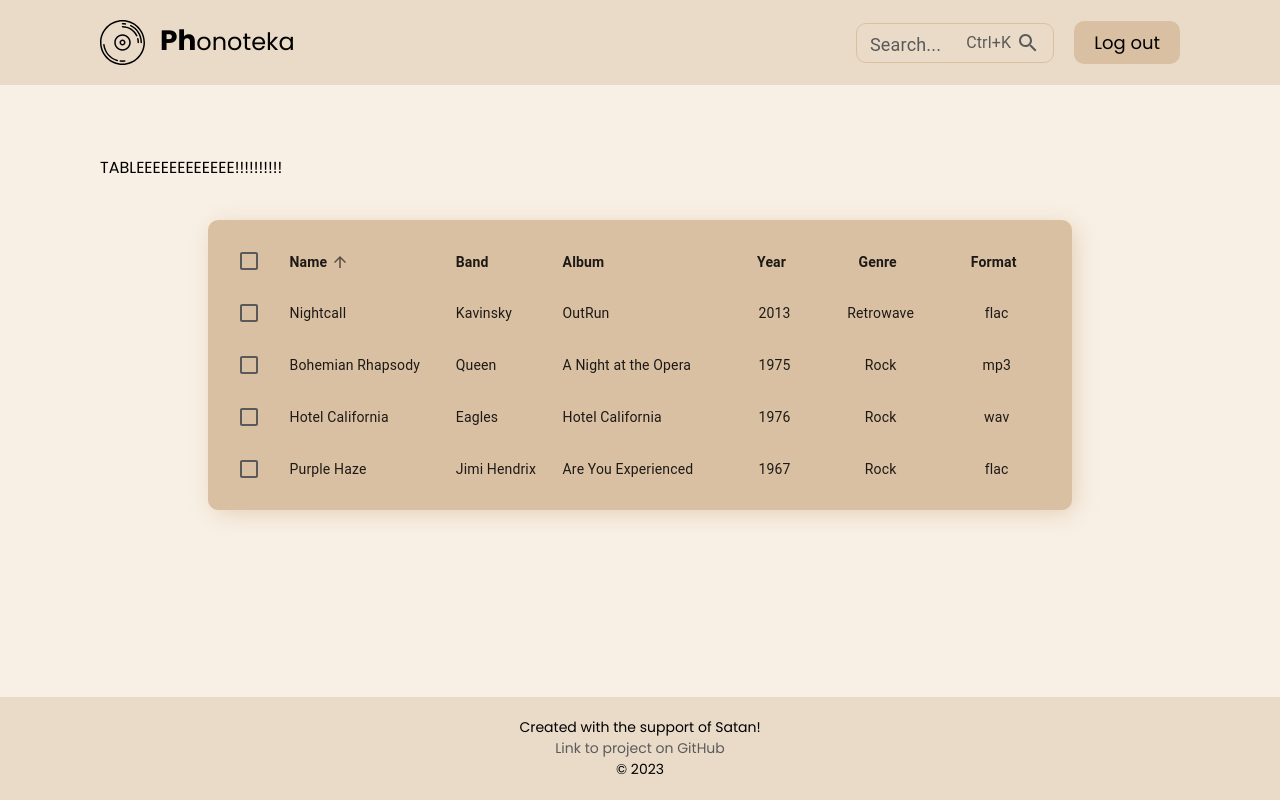
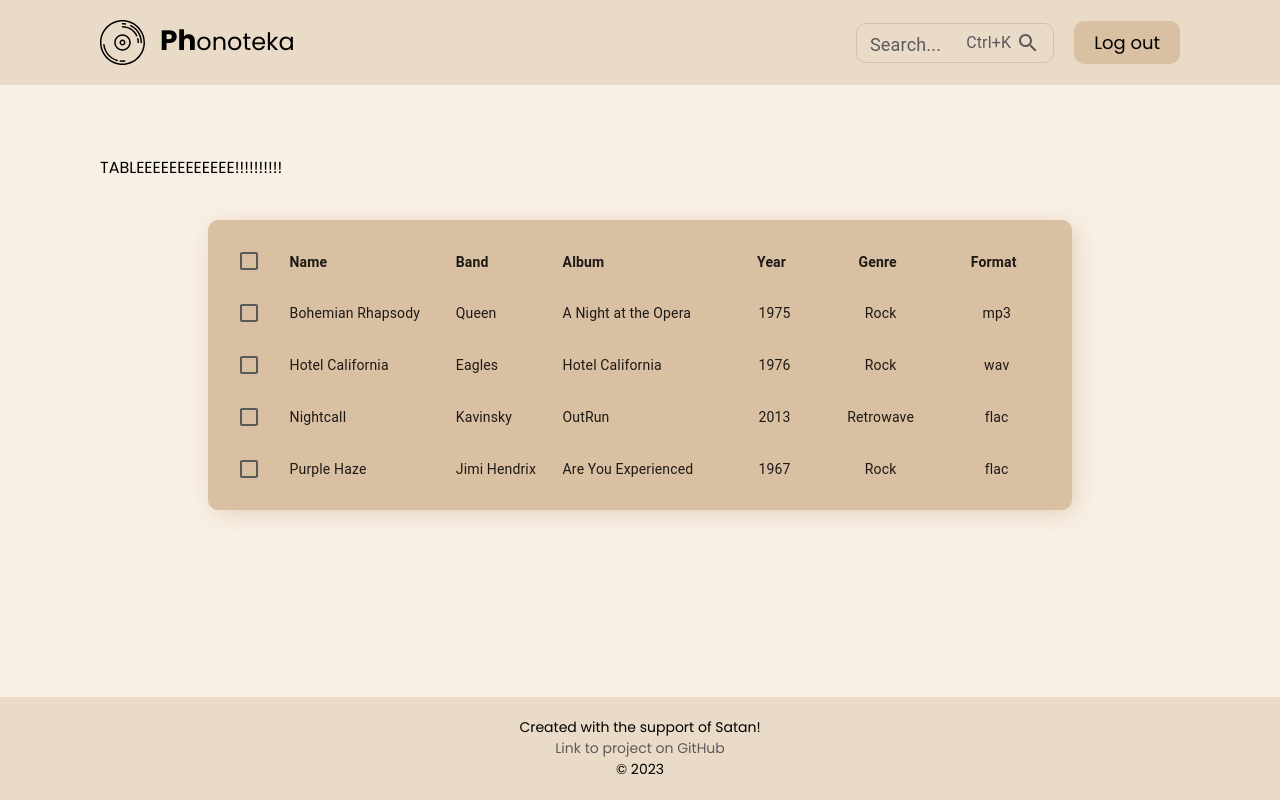
Before and after one commit to coderEverFirst/phonoteka, a React (Vite) app in the folder packages/client/: page / in a window 1280 px wide. Built offline with nearby package versions, Linux system fonts and the light colour scheme.

Commit message:
added table sort

```diff
--- a/packages/client/src/components/Table/MainTable.tsx
+++ b/packages/client/src/components/Table/MainTable.tsx
@@ -1,31 +1,56 @@
 import React, { useState } from 'react'
-
 import { Table, TableCell, TableRow, Checkbox } from '@mui/material'
 import { rowsData, IRowData } from '../../variables/testFetchData'
-
 import TeableHeadContent from './TableHeadContent/TableHeadContent'
-
 import { ETableSort } from '../../variables/eNums'
-
 import {
   MainTableBody,
   MainTableContainer,
 } from '../UI/MuiUI/MainTableContainer/MainTableContainer.styled'
 
+const descendingComparator = <T,>(a: T, b: T, orderBy: keyof T) => {
+  if (b[orderBy] < a[orderBy]) {
+    return -1
+  }
+  if (b[orderBy] > a[orderBy]) {
+    return 1
+  }
+  return 0
+}
+
+const getComparator = <Key extends keyof any>(
+  order: ETableSort,
+  orderBy: Key,
+): ((a: { [key in Key]: number | string }, b: { [key in Key]: number | string }) => number) => {
+  return order === ETableSort.desc
+    ? (a, b) => descendingComparator(a, b, orderBy)
+    : (a, b) => -descendingComparator(a, b, orderBy)
+}
+
+const stableSort = <T,>(rowArray: readonly T[], comparator: (a: T, b: T) => number) => {
+  const stabilizedArray = rowArray.map((el, index) => [el, index] as [T, number])
+  stabilizedArray.sort((a, b) => {
+    const order = comparator(a[0], b[0])
+    return order !== 0 ? order : a[1] - b[1]
+  })
+
+  return stabilizedArray.map(el => el[0])
+}
+
 const MainTable = () => {
-  const [orderDirection, setOrderDirection] = useState<string>(ETableSort.asc)
-  const [valueToOrderBy, setValueToOrderBy] = useState<string>('Name')
-  const [page, setPage] = useState<number>(0)
-  const [rowsPerPage, setRowsPerPage] = useState<number>(1)
+  const [orderDirection, setOrderDirection] = useState<ETableSort>(ETableSort.asc)
+  const [valueToOrderBy, setValueToOrderBy] = useState<string>('name')
+  // const [page, setPage] = useState<number>(0)
+  // const [rowsPerPage, setRowsPerPage] = useState<number>(1)
 
-  const handleRequestSort = (event: Event, property: string) => {
+  const handleRequestSort = (event: React.MouseEvent, property: string) => {
     const isAscending: boolean = valueToOrderBy === property && orderDirection === ETableSort.asc
 
     setValueToOrderBy(property)
     setOrderDirection(isAscending ? ETableSort.desc : ETableSort.asc)
   }
 
-  // const tableData = sortedRowsData(rowsData, getComparator(orderDirection, valueToOrderBy))
+  const tableRowData = stableSort(rowsData, getComparator(orderDirection, valueToOrderBy))
 
   return (
     <>
@@ -38,18 +63,17 @@ const MainTable = () => {
           />
 
           <MainTableBody>
-            {/* {tableData.map()} */}
-            {rowsData.map((row: IRowData) => (
-              <TableRow key={row.id}>
+            {tableRowData.map((rowItem: IRowData) => (
+              <TableRow key={rowItem.id}>
                 <TableCell>
                   <Checkbox />
                 </TableCell>
-                <TableCell>{row.name}</TableCell>
-                <TableCell>{row.band}</TableCell>
-                <TableCell>{row.album}</TableCell>
-                <TableCell>{row.year}</TableCell>
-                <TableCell>{row.genre}</TableCell>
-                <TableCell>{row.format}</TableCell>
+                <TableCell>{rowItem.name}</TableCell>
+                <TableCell>{rowItem.band}</TableCell>
+                <TableCell>{rowItem.album}</TableCell>
+                <TableCell>{rowItem.year}</TableCell>
+                <TableCell>{rowItem.genre}</TableCell>
+                <TableCell>{rowItem.format}</TableCell>
               </TableRow>
             ))}
           </MainTableBody>
--- a/packages/client/src/components/Table/TableHeadContent/TableHeadContent.tsx
+++ b/packages/client/src/components/Table/TableHeadContent/TableHeadContent.tsx
@@ -13,8 +13,8 @@ import { MainTableHead } from '../../UI/MuiUI/MainTableContainer/MainTableContai
 
 interface ITableHeadContent {
   valueToOrderBy: string
-  orderDirection: string
-  handleRequestSort: (event: Event, property: string) => void
+  orderDirection: ETableSort
+  handleRequestSort: (event: React.MouseEvent, property: number) => void
 }
 
 const TableHeadContent = (props: ITableHeadContent) => {
@@ -22,7 +22,7 @@ const TableHeadContent = (props: ITableHeadContent) => {
 
   const headerData = RENDER_TABLE_HEADER_DATA
 
-  const createSortHandler = (property: string) => (event: Event) => {
+  const createSortHandler = (property: string) => (event: React.MouseEvent) => {
     handleRequestSort(event, property)
   }
 
@@ -36,11 +36,11 @@ const TableHeadContent = (props: ITableHeadContent) => {
           {headerData.map((item: IRenderTableHeaderData) => (
             <TableCell key={item.id}>
               <TableSortLabel
-                active={valueToOrderBy === item.lable}
-                direction={valueToOrderBy === item.lable ? orderDirection : ETableSort.asc}
-                onClick={createSortHandler(item.lable)}
+                active={valueToOrderBy === item.label}
+                direction={valueToOrderBy === item.label ? orderDirection : ETableSort.asc}
+                onClick={createSortHandler(item.value)}
               >
-                {item.lable}
+                {item.label}
               </TableSortLabel>
             </TableCell>
           ))}
--- a/packages/client/src/components/UI/MuiUI/MainTableContainer/MainTableContainer.styled.ts
+++ b/packages/client/src/components/UI/MuiUI/MainTableContainer/MainTableContainer.styled.ts
@@ -30,7 +30,7 @@ export const MainTableHead = styled(TableHead)({
       fontWeight: 600,
       borderBottom: 'none',
 
-      '&:nth-last-child(-n+3)': {
+      '&:nth-last-of-type(-n+3)': {
         textAlign: 'center',
         paddingLeft: '25px',
       },
@@ -62,7 +62,7 @@ export const MainTableBody = styled(TableBody)({
         padding: '5px',
       },
 
-      '&:nth-last-child(-n+3)': {
+      '&:nth-last-of-type(-n+3)': {
         textAlign: 'center',
       },
     },
--- a/packages/client/src/variables/testFetchData.ts
+++ b/packages/client/src/variables/testFetchData.ts
@@ -6,9 +6,9 @@ export interface IRowData {
   year: string
   genre: string
   format: string
-  image: string
-  description: string
-  urlVideo: string
+  image?: string
+  description?: string
+  urlVideo?: string
 }
 export const rowsData: IRowData[] = [
   {
--- a/packages/client/src/variables/variables.ts
+++ b/packages/client/src/variables/variables.ts
@@ -100,14 +100,15 @@ export const RENDER_AUTH_SIGNUP_DATA: IRenderAuthLoginData = {
 
 export interface IRenderTableHeaderData {
   id: number
-  lable: string
+  label: string
+  value: string
 }
 
 export const RENDER_TABLE_HEADER_DATA: IRenderTableHeaderData[] = [
-  { id: 0, lable: 'Name' },
-  { id: 1, lable: 'Band' },
-  { id: 2, lable: 'Album' },
-  { id: 3, lable: 'Year' },
-  { id: 4, lable: 'Genre' },
-  { id: 5, lable: 'Format' },
+  { id: 0, label: 'Name', value: 'name' },
+  { id: 1, label: 'Band', value: 'band' },
+  { id: 2, label: 'Album', value: 'album' },
+  { id: 3, label: 'Year', value: 'year' },
+  { id: 4, label: 'Genre', value: 'genre' },
+  { id: 5, label: 'Format', value: 'format' },
 ]
```
